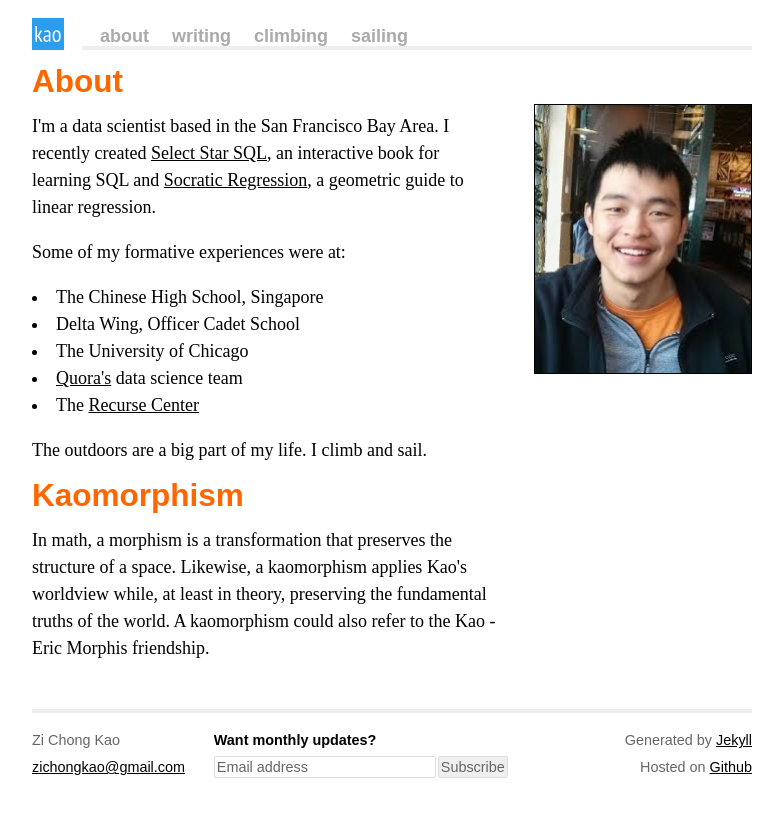
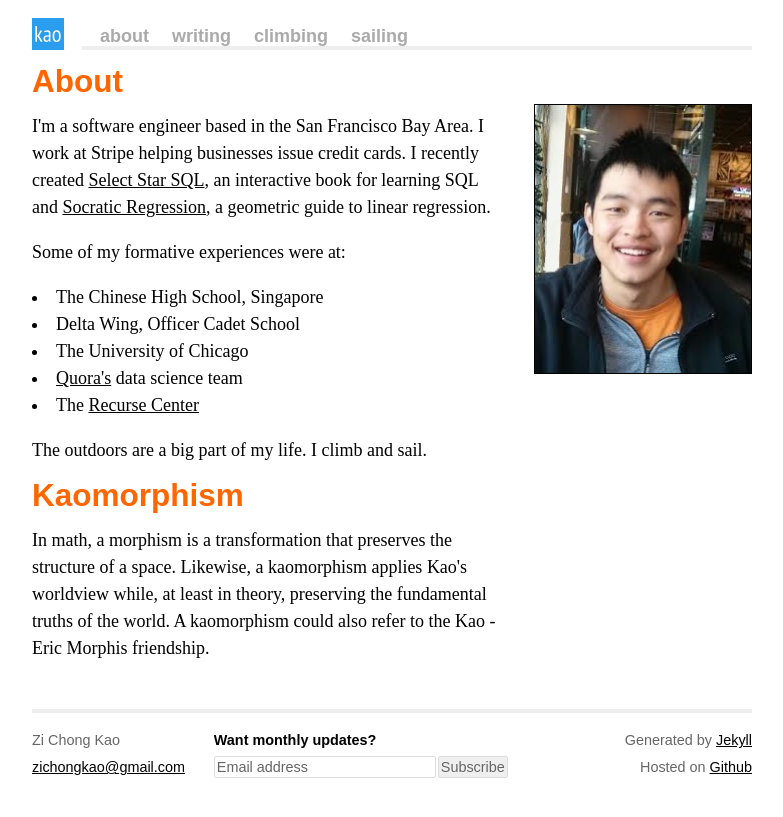
Before and after one commit to zichongkao/zichongkao.github.io, a Jekyll site: the page built from index.html, in a window 1280 px wide. Shown: the top 817 px of the page, without its empty margins (248-1031 px from the left). Built offline with Jekyll 4.4.1, drawn with Linux system fonts in a browser that asks for light colours; comment, search, counter and statistics services are not loaded.

Commit message:
Update Stripe

```diff
--- a/index.html
+++ b/index.html
@@ -7,7 +7,7 @@ title: About Kao
   <img src="/pics/profile.jpg" style="vertical-align: top; float:right; margin-top: 2em; margin-left: 2em; width: 30%; border: solid 1px #000;" alt="photo of kao">
   <div style="min-width: 63%;">
     <h1>About</h1>
-    <p>I'm a data scientist based in the San Francisco Bay Area. I recently created <a href="https://selectstarsql.com">Select Star SQL</a>, an interactive book for learning SQL and <a href="socraticregression">Socratic Regression</a>, a geometric guide to linear regression.</p>
+    <p>I'm a software engineer based in the San Francisco Bay Area. I work at Stripe helping businesses issue credit cards. I recently created <a href="https://selectstarsql.com">Select Star SQL</a>, an interactive book for learning SQL and <a href="socraticregression">Socratic Regression</a>, a geometric guide to linear regression.</p>
     <p>Some of my formative experiences were at:
       <ul>
         <li>The Chinese High School, Singapore</li>
```
